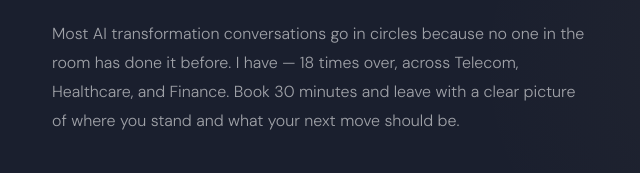
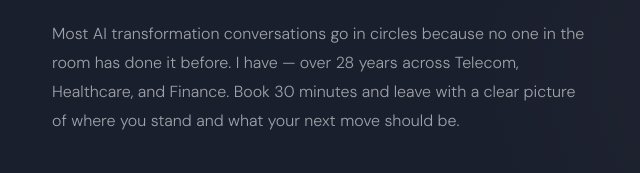
Before and after one commit to STM75001/srikanthmerianda-com, a plain HTML site: page contact.html in a window 1280 px wide. Shown: the part 301-474 px from the top of the page, 12-652 px from the left. Drawn offline with nearby package versions, Linux system fonts and the light colour scheme.

Commit message:
Update the contact hero to 28 years of experience.
Replace the "18 times over" phrase with the approved 28-year wording, keeping the existing em dash and the rest of the sentence.

Co-authored-by: Srikanth <STM75001@users.noreply.github.com>

```diff
--- a/contact.html
+++ b/contact.html
@@ -253,7 +253,7 @@
       <div class="hero-eyebrow">Let's Talk Strategy</div>
       <h1>One Conversation.<br><em>Real Clarity.</em></h1>
       <p class="hero-desc">
-        Most AI transformation conversations go in circles because no one in the room has done it before. I have — 18 times over, across Telecom, Healthcare, and Finance. Book 30 minutes and leave with a clear picture of where you stand and what your next move should be.
+        Most AI transformation conversations go in circles because no one in the room has done it before. I have — over 28 years across Telecom, Healthcare, and Finance. Book 30 minutes and leave with a clear picture of where you stand and what your next move should be.
       </p>
       <ul class="commitment-list">
         <li>No junior analysts — you speak directly with Srikanth</li>
```
